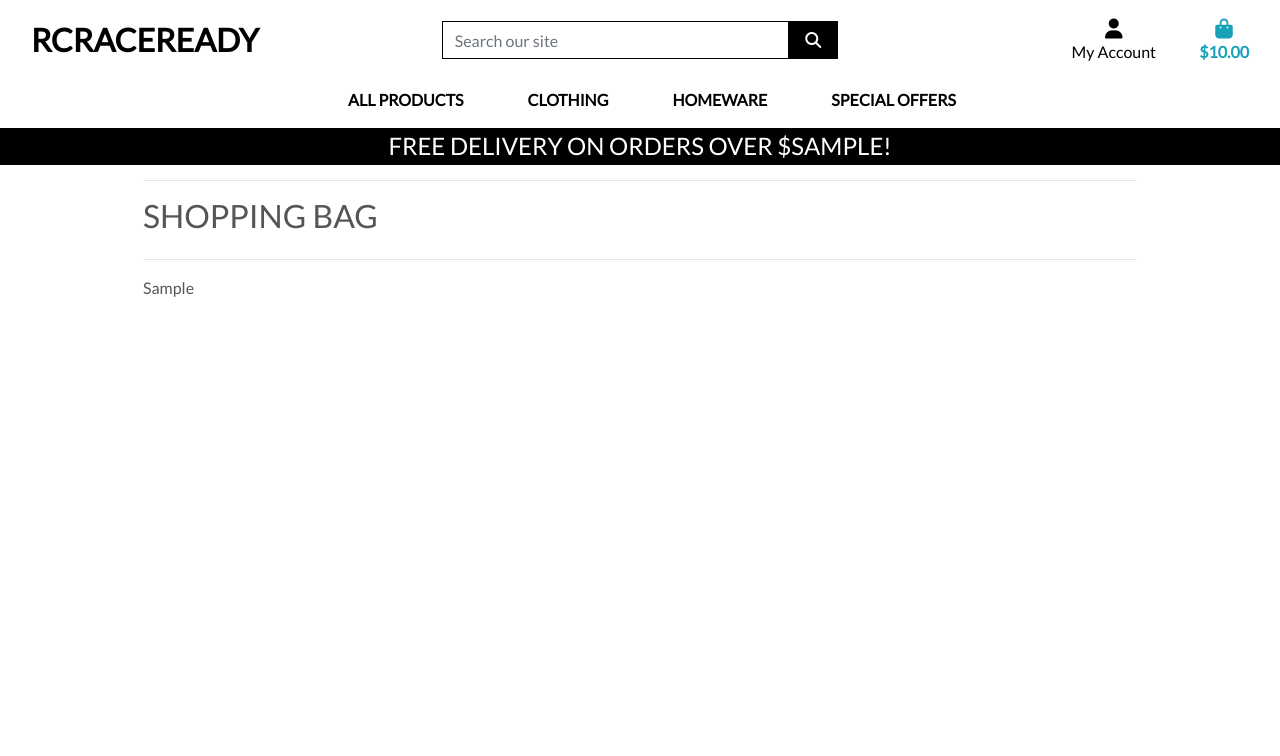
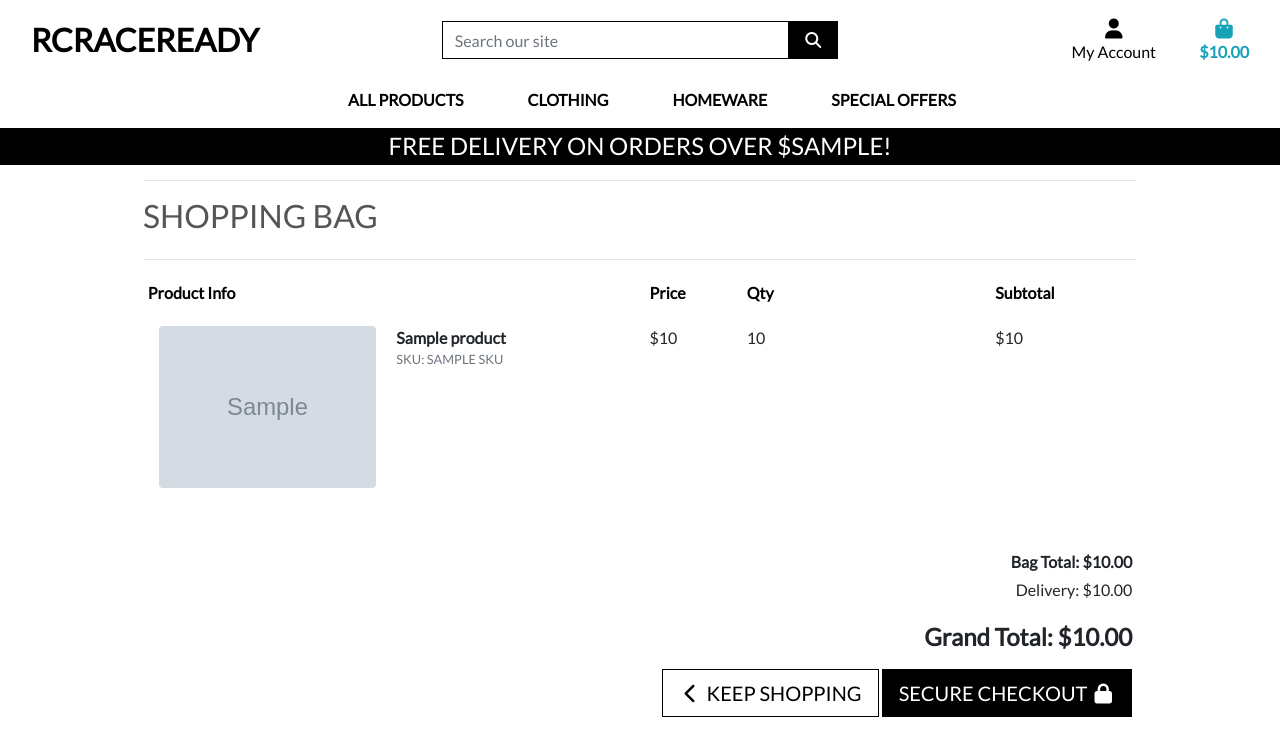
Before and after one commit to KeithBautista/RCRaceReady, a Django app: template bag/templates/bag/bag.html in a window 1280 px wide. Shown: the top 756 px of the page. Run offline with Django 3.2, Linux system fonts and the light colour scheme; the template is opened without the code that fills it: most values are stand-ins (such as "Sample title", 1, 10 or a date in 2020); grey boxes marked "Sample" are stand-in pictures; some libraries are stand-ins or nearby versions.

Commit message:
updated bag template includes summary of items

```diff
--- a/bag/templates/bag/bag.html
+++ b/bag/templates/bag/bag.html
@@ -24,7 +24,69 @@
             <div class="col">
                 {% if bag_items %}
                     <div class="table-responsive rounded">
-                        {{ bag_items }}
+                        <table class="table table-sm table-borderless">
+                            <thead class="text-black">
+                                <tr>
+                                    <th scope="col">Product Info</th>
+                                    <th scope="col"></th>
+                                    <th scope="col">Price</th>
+                                    <th scope="col">Qty</th>
+                                    <th scope="col">Subtotal</th>
+                                </tr>
+                            </thead>
+
+                            {% for item in bag_items %}
+                            <!--Summary of Shopping Cart Details-->
+                            <tr>
+                                <td class="p-3 w-25">
+                                    <img class="img-fluid rounded" src="{{ item.product.image.url }}">
+                                </td>
+                                <td class="py-3">
+                                    <p class="my-0"><strong>{{ item.product.name }}</strong></p>
+                                    <p class="my-0 small text-muted">SKU: {{ item.product.sku|upper }}</p>
+                                </td>
+                                <td class="py-3">
+                                    <p class="my-0">${{ item.product.price }}</p>
+                                </td>
+                                <td class="py-3 w-25">
+                                    <p class="my-0">{{ item.quantity }}</p>
+                                </td>
+                                <td class="py-3">
+                                    <p class="my-0">${{ item.product.price }}</p>
+                                </td>
+                            </tr>
+                            {% endfor %}
+                            <!--Summary of Shopping Cart Pricing-->
+                            <tr>
+                                <td colspan="5" class="pt-5 text-right">
+                                    <h6><strong>Bag Total: ${{ total|floatformat:2 }}</strong></h6>
+                                    <h6>Delivery: ${{ delivery|floatformat:2 }}</h6>
+                                    <h4 class="mt-4"><strong>Grand Total: ${{ grand_total|floatformat:2 }}</strong></h4>
+                                    {% if free_delivery_delta > 0 %}
+                                        <p class="mb-1 text-danger">
+                                            You could get free delivery by spending just <strong>${{ free_delivery_delta }}</strong> more!
+                                        </p>
+                                    {% endif %}
+                                </td>
+                            </tr>
+                            <!--CTA Buttons Bottom Page-->
+                            <tr>
+                                <td colspan="5" class="text-right">
+                                    <a href="{% url 'products' %}" class="btn btn-outline-black rounded-0 btn-lg">
+                                        <span class="icon">
+                                            <i class="fas fa-chevron-left"></i>
+                                        </span>
+                                        <span class="text-uppercase">Keep Shopping</span>
+                                    </a>
+                                    <a href="" class="btn btn-black rounded-0 btn-lg">
+                                        <span class="text-uppercase">Secure Checkout</span>
+                                        <span class="icon">
+                                            <i class="fas fa-lock"></i>
+                                        </span>
+                                    </a>
+                                </td>
+                            </tr>
+                        </table>
                     </div>
                 {% else %}
                     <p class="lead mb-5">Your bag is empty.</p>
--- a/templates/base.html
+++ b/templates/base.html
@@ -32,7 +32,7 @@
     {% block extra_js %}
     {% endblock %}
 
-    <title>Boutique Ado {% block extra_title %}{% endblock %}</title>
+    <title>RCRaceReady {% block extra_title %}{% endblock %}</title>
   </head>
   <body>
     <header class="container-fluid fixed-top">
```
